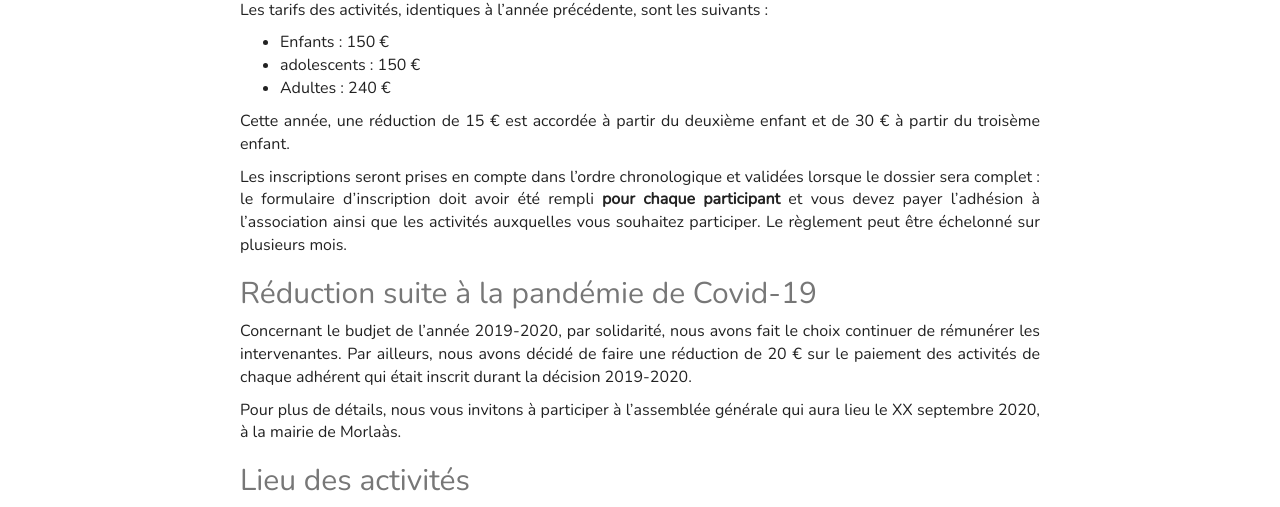
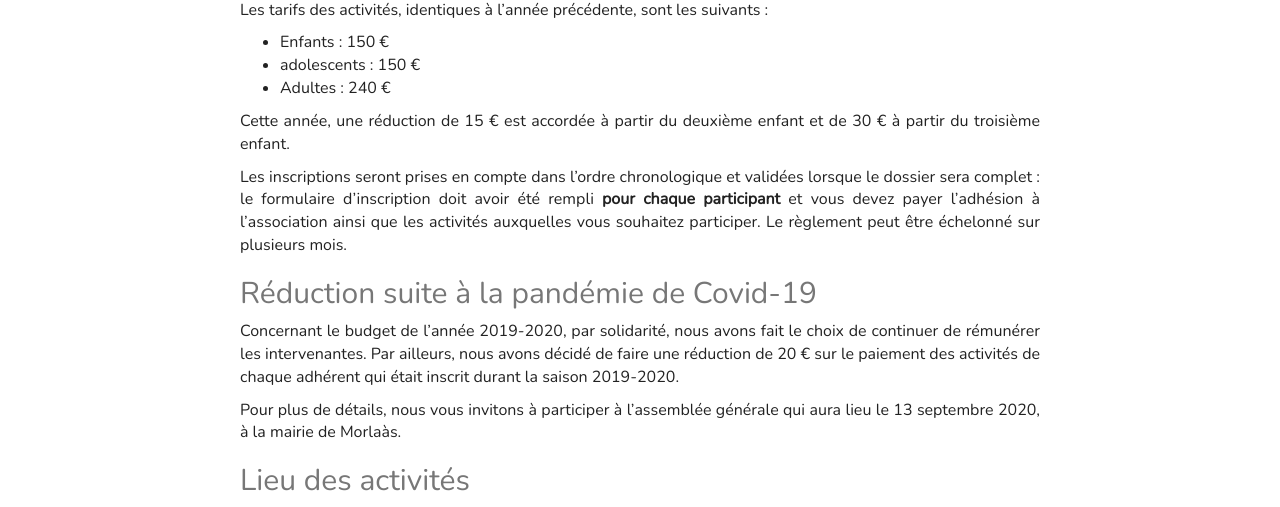
Before and after one commit to mlangues64/mlangues64.github.io, a Jekyll site: the page built from _posts/2020-08-26-inscription2020-2021.markdown, in a window 1280 px wide and 900 px high, scrolled down 1767 px, cut to the strip 0-709 px from the top of the window. Shown: the part 150-657 px from the top of the strip. Built offline with Jekyll 4.4.1, drawn with Linux system fonts in a browser that asks for light colours; nearby versions of some CDN libraries; some of the changed text lies outside the part shown.

Commit message:
spell check

```diff
--- a/_posts/2020-08-26-inscription2020-2021.markdown
+++ b/_posts/2020-08-26-inscription2020-2021.markdown
@@ -36,14 +36,14 @@ Voici quelques dates à noter dans vos agendas. L'agenda de l'année est disponi
 en permanence sur le site de l'association : [voir agenda (en haut à droite)]({{ site.baseurl }}/agenda).
 
 * **Forum des associations :** Samedi 12 Septembre 2020 de 9h à 14h, salle polyvalente, Morlaàs
-* **Assemblée Générale :**  XX Septembre 2020, 20h30, Mairie, place Sainte Foy, Morlaàs
+* **Assemblée Générale :**  Mardi 13 Septembre 2020, 20h30, Mairie, place Sainte Foy, Morlaàs
 * **Début des activités :** Mercredi 16 Septembre 2020
-* **Fin des activités :** Mercredi 23 Juin 2020
+* **Fin des activités :** Mercredi 23 Juin 2021
 
 ## Activités enfants et adolescents
 
 Les activités pour les enfants se dérouleront les mercredis, toute la journée,
-dans la [bibliothèque de l'école Jean Moulin à Morlàas](#lieu-des-activités).
+dans la [bibliothèque de l'école Jean Moulin à Morlaàs](#lieu-des-activités).
 Elles commenceront le mercredi 16 septembre 2020.
 Trois tranches d'âge sont proposées : 4 - 6 ans (MS/GS - CP), 7 - 10 ans (primaire)
 et 10 - 18 ans (Collège/Lycée). Nous constituerons les groupes au mieux en
@@ -105,7 +105,7 @@ Les tarifs des activités, identiques à l'année précédente, sont les suivant
 * Adultes : 240 €
 
 Cette année, une réduction de 15 € est accordée à partir du deuxième enfant et
-de 30 € à partir du troisème enfant.
+de 30 € à partir du troisième enfant.
 
 Les inscriptions seront prises en compte dans l'ordre chronologique et validées
 lorsque le dossier sera complet : le formulaire d'inscription doit avoir été rempli
@@ -115,13 +115,13 @@ ainsi que les activités auxquelles vous souhaitez participer. Le règlement peu
 
 ## Réduction suite à la pandémie de Covid-19
 
-Concernant le budjet de l'année 2019-2020, par solidarité, nous avons fait le
-choix continuer de rémunérer les intervenantes. Par ailleurs, nous avons
+Concernant le budget de l'année 2019-2020, par solidarité, nous avons fait le
+choix de continuer de rémunérer les intervenantes. Par ailleurs, nous avons
 décidé de faire une réduction de 20 € sur le paiement des activités de chaque
-adhérent qui était inscrit durant la décision 2019-2020.
+adhérent qui était inscrit durant la saison 2019-2020.
 
 Pour plus de détails, nous vous invitons à participer à l'assemblée générale
-qui aura lieu le XX septembre 2020, à la mairie de Morlaàs.
+qui aura lieu le 13 septembre 2020, à la mairie de Morlaàs.
 
 ## Lieu des activités
 
```
Also changed, not shown: other parts of _posts/2020-08-26-inscription2020-2021.markdown (+2 -2 lines).
